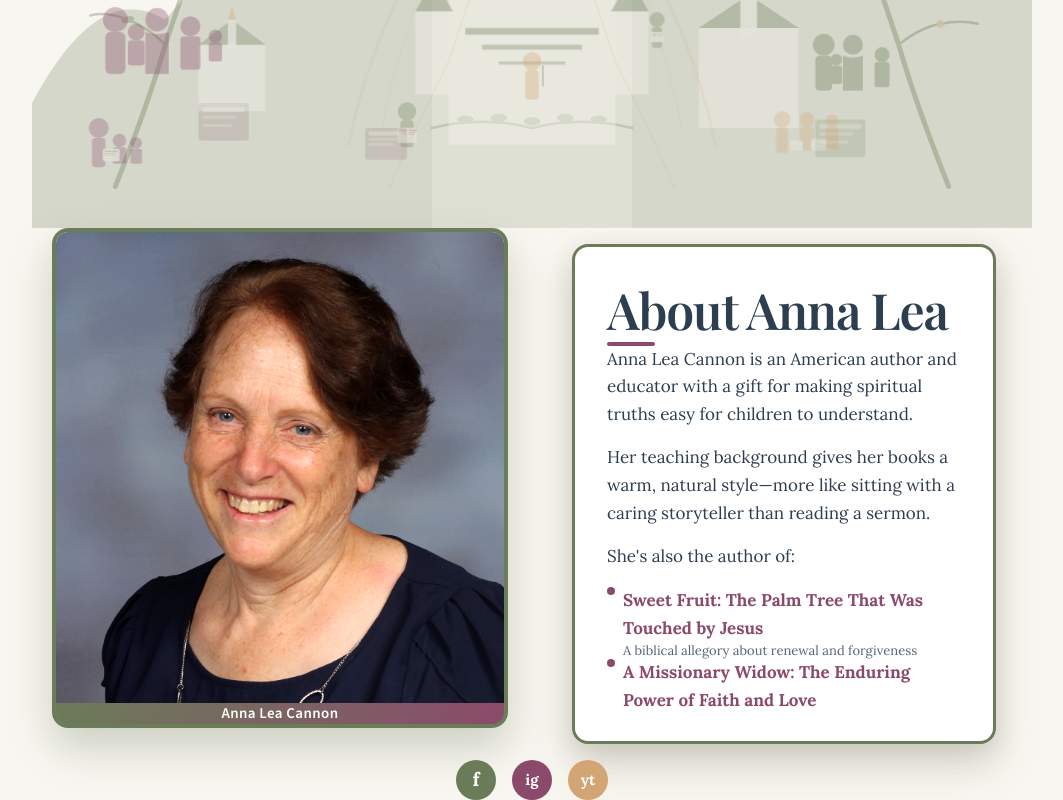
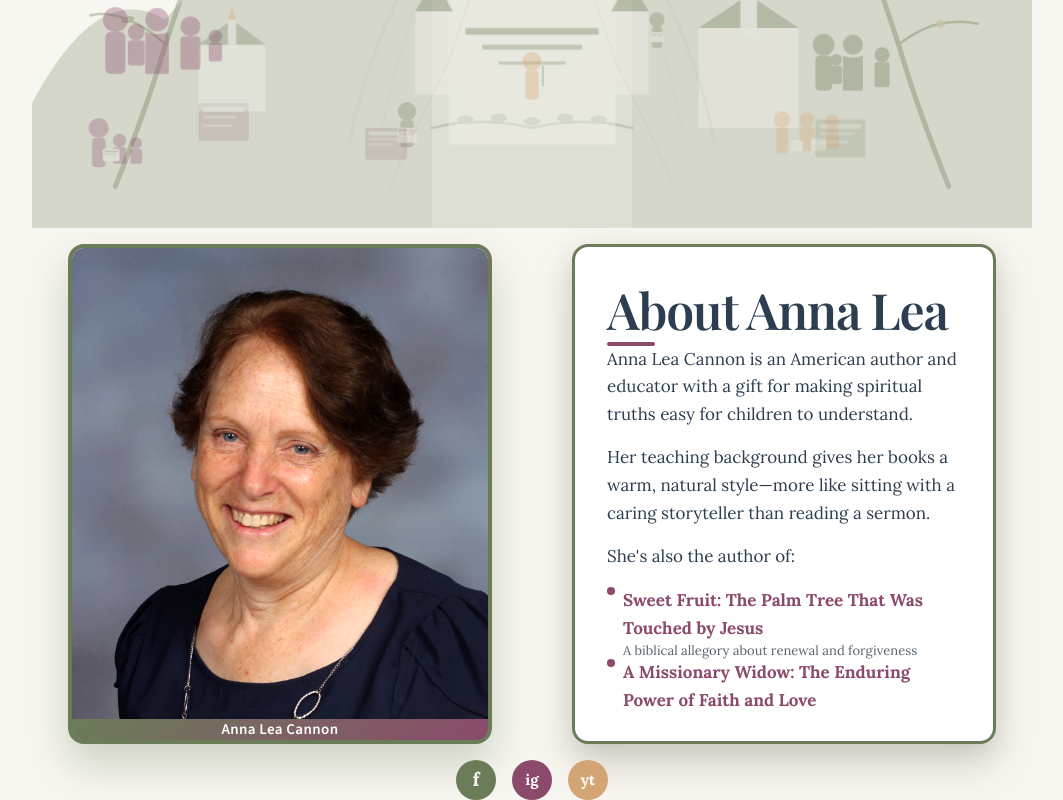
Before and after one commit to francktshibala/AnnaLea, a Next.js app: page /about in a window 1280 px wide. Shown: the part 352-1152 px from the top of the page, without its empty margins (108-1171 px from the left). Built offline with nearby package versions, Linux system fonts and the light colour scheme.

Commit message:
Add matching margin to Anna Lea photo card for consistent spacing

```diff
--- a/src/app/about/page.tsx
+++ b/src/app/about/page.tsx
@@ -21,7 +21,7 @@ export default function AboutPage() {
 
             {/* Photo Container - Left Side */}
             <div className="flex justify-center lg:justify-center">
-              <div className="relative w-full max-w-md lg:max-w-lg">
+              <div className="relative w-full max-w-md lg:max-w-lg" style={{ margin: '1rem' }}>
                 <div className="rounded-2xl overflow-hidden relative mx-auto"
                      style={{
                        boxShadow: '0 20px 40px rgba(107, 124, 89, 0.3)',
```
